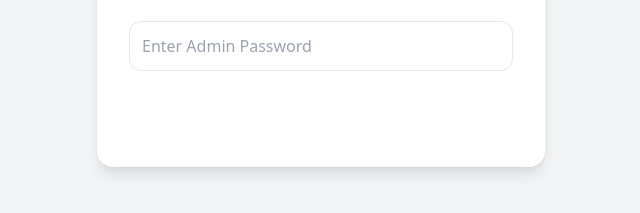
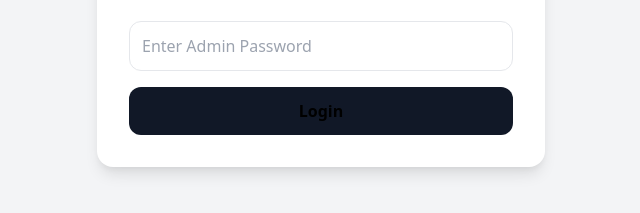
Before and after one commit to nikhilmathur1215-create/chakki-wala-backend, a website: page public/admin.html in a window 1280 px wide. Shown: the part 175-388 px from the top of the page, without its empty margins (319-959 px from the left). Drawn offline with nearby package versions, Linux system fonts and the light colour scheme.

Commit message:
Update admin.html

```diff
--- a/public/admin.html
+++ b/public/admin.html
@@ -104,7 +104,7 @@
             </div>
             <form onsubmit="event.preventDefault(); login()">
                 <input type="password" id="adminPassword" placeholder="Enter Admin Password" class="w-full p-3 border rounded-xl mb-4" autocomplete="new-password">
-                <button type="submit" class="w-full bg-brown-500 text-white py-3 rounded-xl font-semibold">Login</button>
+                <button type="submit" class="w-full bg-gray-900 text-black py-3 rounded-xl font-semibold">Login</button>
             </form>
             <div id="loginError" class="text-red-500 text-sm mt-3 text-center hidden"></div>
         </div>
```
